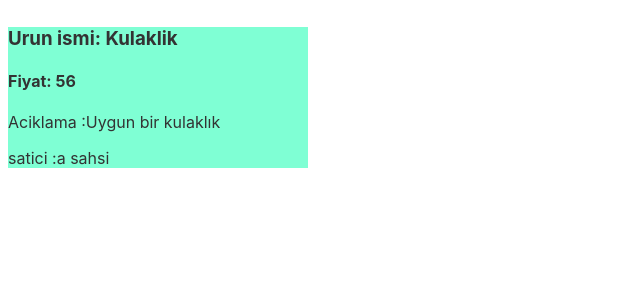
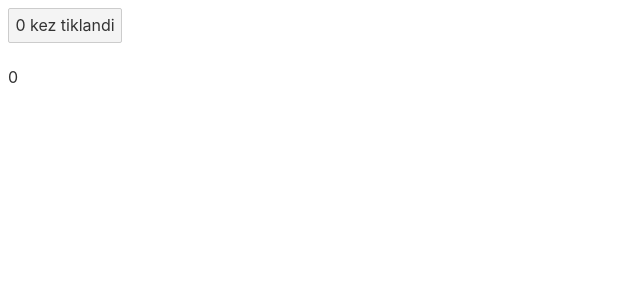
Before and after one commit to tolgatopkac/Svelte-SvelteKit-Tutorial, a Svelte app in the folder udemy_2/: page / in a window 1280 px wide. Shown: the top 300 px of the page, without its empty margins (0-640 px from the left). Built offline with nearby package versions, Linux system fonts and the light colour scheme.

Commit message:
reactivity

```diff
--- a/udemy_2/src/App.svelte
+++ b/udemy_2/src/App.svelte
@@ -1,15 +1,16 @@
 <script>
-  import Card from "./Card.svelte";
-
-  const cardBilgi = {
-    urun: "Kulaklik",
-    fiyat: "56",
-    aciklama: "Uygun bir kulaklık",
-    satici: "a sahsi",
+  let sayi = 0;
+  $: click = sayi;
+  const handleClick = () => {
+    sayi++;
   };
 </script>
 
-<Card {...cardBilgi} />
+<button on:click={handleClick}>
+  {sayi} kez tiklandi
+</button>
+
+<p>{click}</p>
 
 <style>
 </style>
--- a/udemy_2/src/Card.svelte
+++ /dev/null
@@ -1,20 +0,0 @@
-<script>
-  export let urun;
-  export let fiyat;
-  export let aciklama;
-  export let satici;
-</script>
-
-<div>
-  <h3>Urun ismi: {urun}</h3>
-  <h4>Fiyat: {fiyat}</h4>
-  <p>Aciklama :{aciklama}</p>
-  <p>satici :{satici}</p>
-</div>
-
-<style>
-  div {
-    width: 300px;
-    background-color: aquamarine;
-  }
-</style>
```
